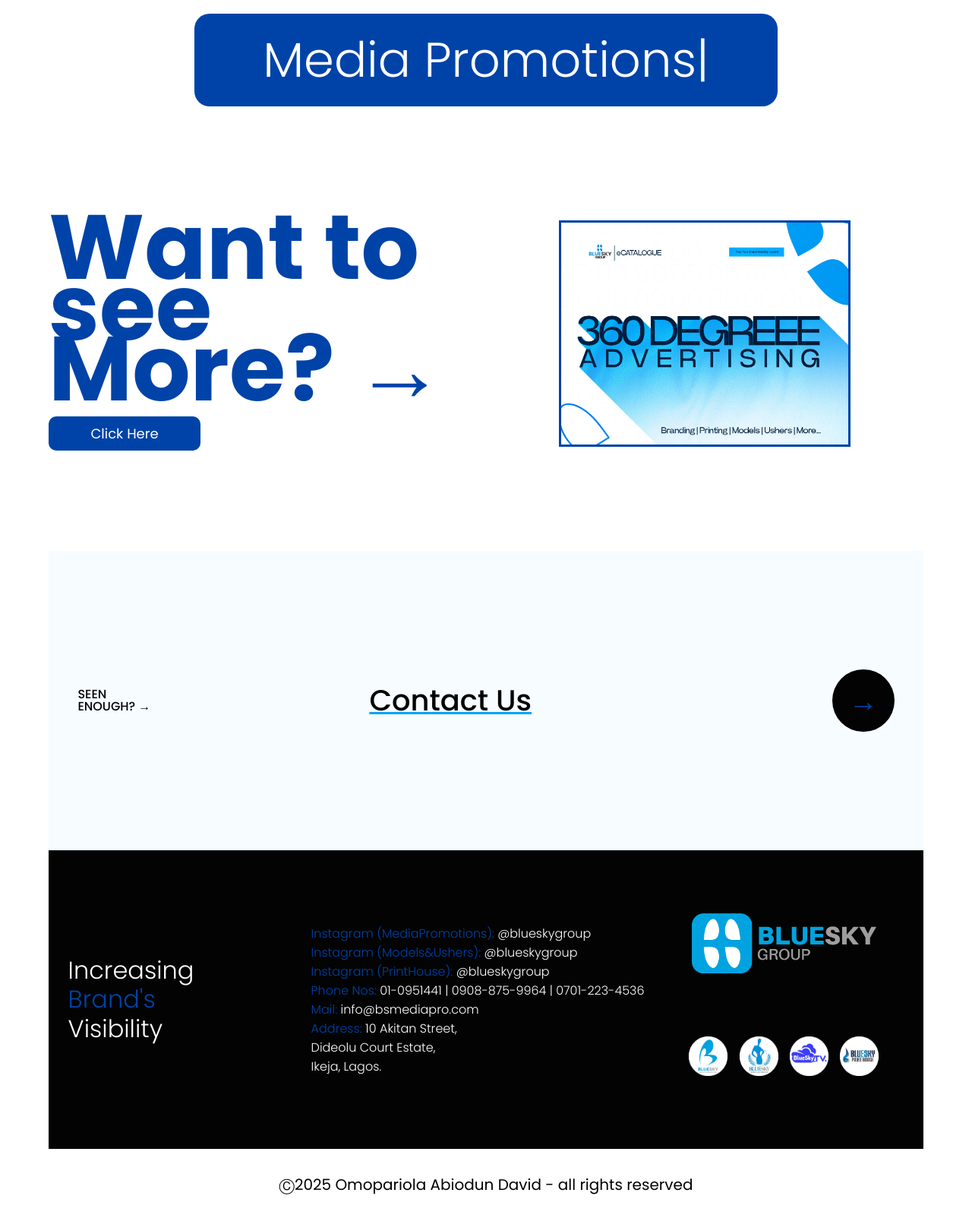
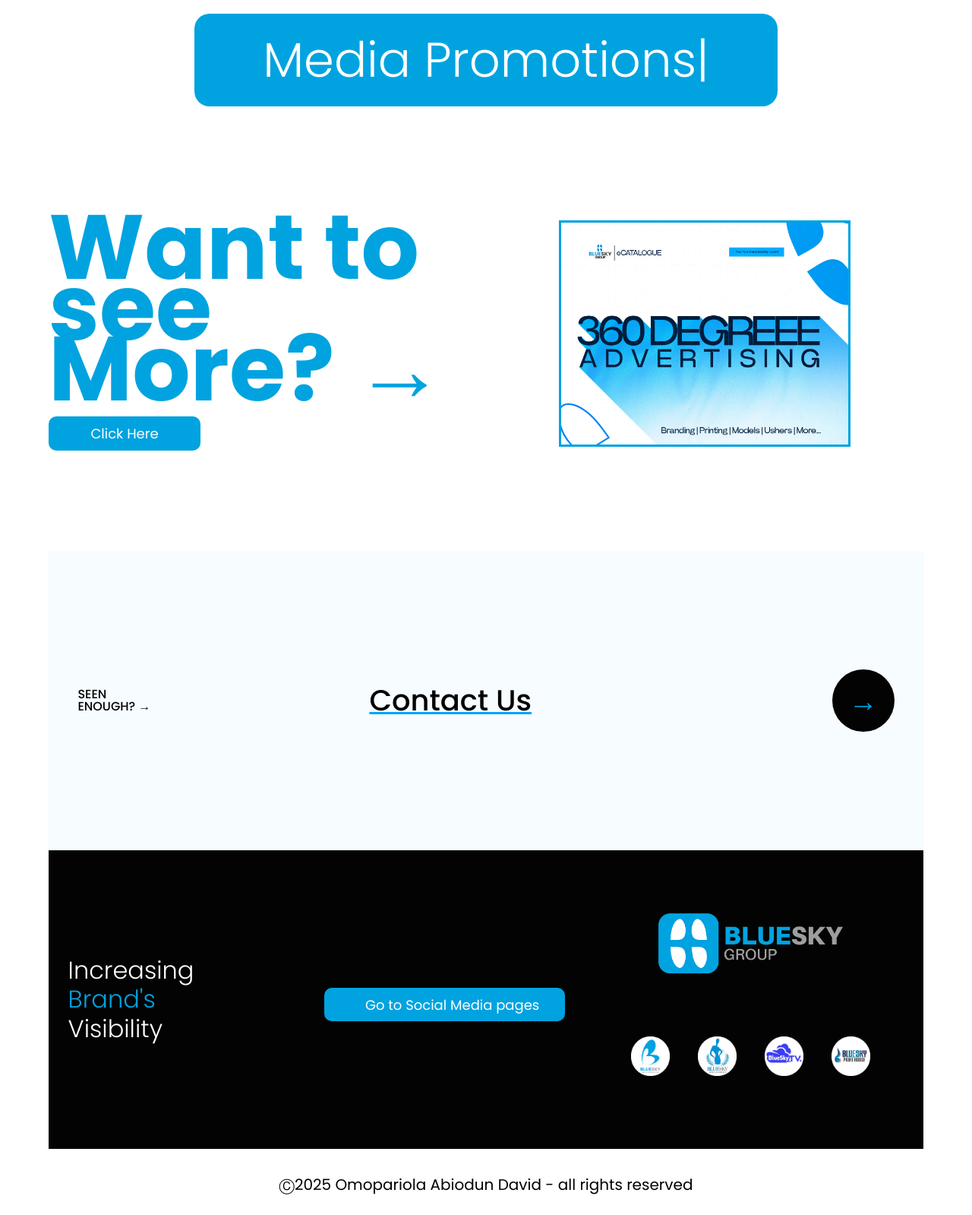
Before and after one commit to DeveloperDave001/BlueSkyGroup, a PHP site: page / in a window 1280 px wide. Shown: the part 2738-4337 px from the top of the page at 76% size. Run offline with PHP 8.4, Linux system fonts and the light colour scheme.

Commit message:
Changed the colors back to the Company's Pantone

```diff
--- a/MajorMediaQuery.css
+++ b/MajorMediaQuery.css
@@ -1,3 +1,17 @@
+:root {
+    --priColor: #00a3e0;
+    --priColor2: #9e9e9e;
+    --priColorFade: #00a3e0;
+    --secColor: #ffffff;
+    --textColor: #ffffff;
+    --textColorw:#ffffff;
+    --bgColor: #f5f5f5;
+    --BlaGB: #030303;
+    --WhiBg: #ffffff;
+}
+
+
+
 @media only screen and (width <= 1300px) {
 
     .catchPhrase p{
--- a/index.html
+++ b/index.html
@@ -55,14 +55,14 @@
 
                 <Li><a href="About.html"><img src="LogoIcon.png" alt="Logo" class="logo1">About</a></Li>
 
-                <Li><a href="#" class="have_dropdown"><img src="LogoIcon.png" alt="Logo" class="logo1">Units <i class="fas fa-caret-down"></i></a>
+                <Li><a href="#" class="have_dropdown"><img src="LogoIcon.png" alt="Logo" class="logo1">BlueSky Group <i class="fas fa-caret-down"></i></a>
 
 
                     <div class="dropdown_menu">
                         <ul>
-                            <li><a href="BlueSkyMediapromotions.html">Media Promotion</a></li>
-                            <li><a href="Models&Ushers.html">Models & Ushers</a></li>
-                            <li><a href="PrintHouse.html">Print House</a></li>
+                            <li><a href="BlueSkyMediapromotions.html">BlueSKy Media Promotion</a></li>
+                            <li><a href="Models&Ushers.html">BlueSky Print House</a></li>
+                            <li><a href="PrintHouse.html">BlueSky Models & Ushers</a></li>
                             <li><a href="BlueSkyTv.html">BlueSky TV</a></li>
                         </ul>
                     </div>
@@ -130,7 +130,7 @@
 
  <!-- Catch Phrase -->
   <div class="catchPhrase">
-    <h1>BlueSky Group</h1>
+    <h1>Blue<span class="gray">Sky Group</span></h1>
     <div class="subAction">
 
         <p><span class="blue bolder">BlueSky Group</span> is a <span class="blue bolder">360-degree</span> Marketing and Advertising company rendering service that proffers <span class="blue bolder">solution</span> to every request relating to Media and Advertising.We deal in <span class="blue bolder">personalized</span> branding and marketing, printing, Out-of-Home Advertistment, brand activation, media production and packaging solutions.
@@ -469,7 +469,13 @@
 
 
         <div class="footerContact2">
-            <p id="socials">
+                      <!-- General btn  -->
+                      <a href="https://linktr.ee/blueskymediapromotions?utm_source=linktree_profile_share&ltsid=5fd8792f-92f5-4871-a44a-f01bd42b8c5c" class="GeneralButton" target="_blank">
+                        <img src="LogoIcon.png" alt="">
+                        Go to Social Media pages
+                    </a>
+
+    <!--         <p id="socials">
                 <span>Instagram (MediaPromotions):</span> @blueskygroup <br>
                 <span>Instagram (Models&Ushers):</span> @blueskygroup <br>
                 <span>Instagram (PrintHouse):</span> @blueskygroup <br>
@@ -477,7 +483,7 @@
                 <span>Mail:</span> info@bsmediapro.com <br>
                 <span>Address:</span> 10 Akitan Street,<br>Dideolu Court Estate, <br>
                 Ikeja, Lagos.
-            </p>
+            </p> -->
 
         </div>
 
--- a/style.css
+++ b/style.css
@@ -18,11 +18,11 @@ body {
 
 /* CSS Variables */
 :root {
-    --priColor: #0043a8;
+    --priColor: #00a3e0;
     --priColor2: #9e9e9e;
-    --priColorFade: #1900ff;
+    --priColorFade: #00a3e0;
     --secColor: #ffffff;
-    --textColor: #333333;
+    --textColor: #ffffff;
     --textColorw:#ffffff;
     --bgColor: #f5f5f5;
     --BlaGB: #030303;
@@ -31,7 +31,7 @@ body {
 
 /* Hero1 Styling */
 .hero1 {
-    background: linear-gradient(90deg, #fcfcfcef, #043fff00);
+    background: linear-gradient(90deg, #000000ef, #00000048);
 
     background-position: center;
     background-repeat: no-repeat;
@@ -76,9 +76,8 @@ body {
     display: flex;
     justify-content: space-between;
     align-items: center;
-    background: var(--priColor);
+    background: var(--WhiBg);
     backdrop-filter: blur(10px);
-    color: var(--secColor);
     z-index: 100;
 }
 
@@ -108,7 +107,7 @@ nav ul{
 }
 nav ul li a, .re-used{
      text-decoration: none;
-     color: var(--WhiBg);
+     color: var(--priColor);
      border-radius: 5px;
      background-color: transparent;
      padding: .3vw 2.5vw;
@@ -141,6 +140,7 @@ nav ul li{
 
 /* DropDown Menu CSS */
 .dropdown_menu{
+    width: 380px;
     display:block;
     justify-content: center;
     align-items: center;
@@ -148,8 +148,8 @@ nav ul li{
     left: 0;
     top: 100%;
     background: var(--WhiBg);
-    border:1px solid var(--priColor) ;
-    border-radius: 0px 10px 10px 10px;
+/*     border:1px solid var(--priColor) ;
+ */    border-radius: 0px 10px 10px 10px;
     transition: .3s all;
     -webkit-transition: .3s all;
     -moz-transition: .3s all;
@@ -173,10 +173,10 @@ nav ul li:hover .dropdown_menu{
 }
 .dropdown_menu ul li{
     padding: 5px;
-    width:230px;
+    width:100%;
 }
 .dropdown_menu ul li a{
-    color: var(--textColor);
+    color: var(--priColor);
 }
 
 .logo1{
@@ -220,7 +220,7 @@ nav ul li:hover .dropdown_menu{
 /* This is the template for all Button */
 
 .subAction p{
-    color: var(--BlaGB);
+    color: var(--WhiBg);
     width: 65%;
     font-size: 20px;
 
@@ -788,8 +788,11 @@ text-decoration: underline #00a2ff 3px;
     height: 100%;
     display: flex;
     align-items: center;
-    justify-content: start;
-
+    justify-content: center;
+    flex: 1;
+}
+.footerContact2 .GeneralButton{
+    width: 90%;
 }
 #footerLogos{
     flex: 1;
```
Also changed, not shown: otherpages.css (+3 -4 lines).
